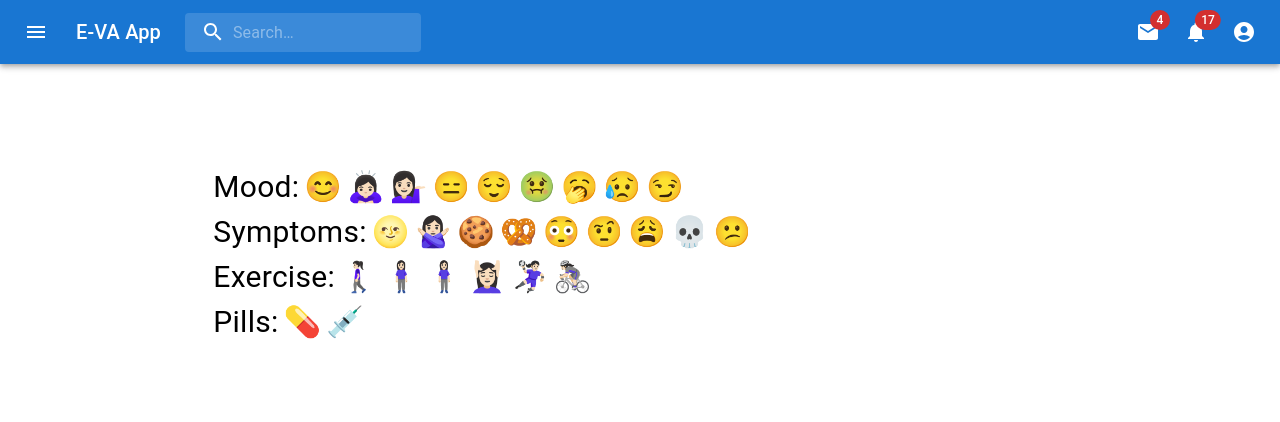
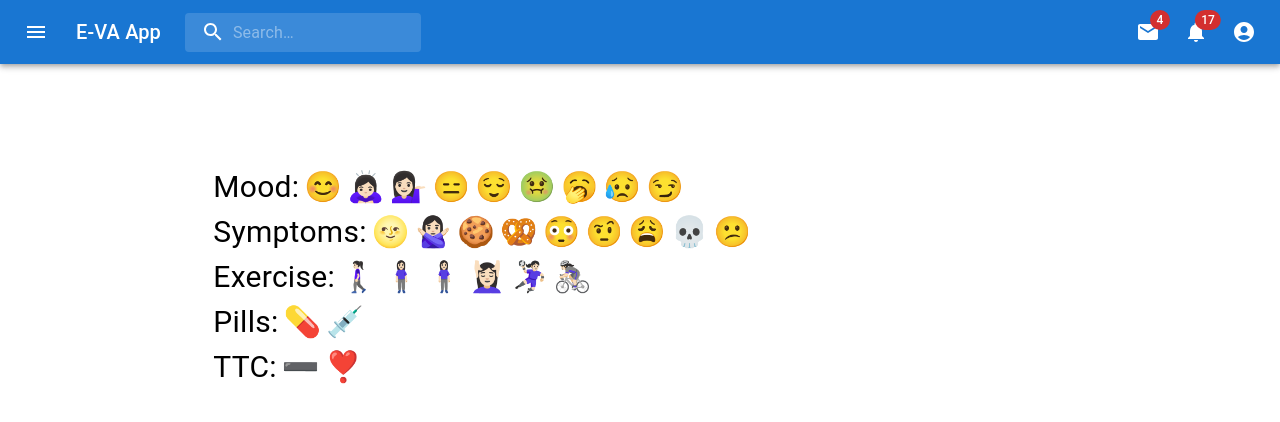
Before and after one commit to TechLabs-Berlin/st22-e-va, a React (Create React App) app in the folder EvaApp/: page /symptomtracker in a window 1280 px wide. Shown: the top 422 px of the page. Built offline with nearby package versions, Linux system fonts and the light colour scheme.

Commit message:
Added ttc file

```diff
--- a/EvaApp/src/Component/Ttc.js
+++ b/EvaApp/src/Component/Ttc.js
@@ -0,0 +1,51 @@
+import { useState } from "react";
+import Radio from "@mui/material/Radio";
+import RadioGroup from "@mui/material/RadioGroup";
+import FormControlLabel from "@mui/material/FormControlLabel";
+import FormControl from "@mui/material/FormControl";
+import { Typography } from "@mui/material";
+
+export default ({ handleSelection }) => {
+  const [selected, setSelected] = useState("");
+
+  const handler = (event) => {
+    handleSelection(event.target.value);
+    setSelected(event.target.value);
+  };
+
+  return (
+    <FormControl>
+      <RadioGroup
+        row
+        aria-labelledby="demo-row-radio-buttons-group-label"
+        name="row-radio-buttons-group"
+        onChange={handler}
+      >
+        <FormControlLabel
+          value="Ovulated today"
+          control={
+            <Radio
+              sx={{
+                display: "none",
+              }}
+            />
+          }
+          label={
+            <Typography fontSize={30}>
+              {selected === "Ovulated today" ? " ➕ " : " ➖ "}
+            </Typography>
+          }
+        />
+        <FormControlLabel
+          value="Intimate today"
+          control={<Radio sx={{ display: "none" }} />}
+          label={
+            <Typography fontSize={30}>
+              {selected === "Intimate today" ? " 💞 " : " ❣️ "}
+            </Typography>
+          }
+        />
+      </RadioGroup>
+    </FormControl>
+  );
+};
--- a/EvaApp/src/Pages/SymptomTracker.js
+++ b/EvaApp/src/Pages/SymptomTracker.js
@@ -5,12 +5,15 @@ import { useState } from "react";
 import Symptoms from "../Component/Symptoms";
 import Exercise from "../Component/Exercise";
 import Pills from "../Component/Pills";
+import Ttc from "../Component/Ttc";
 
 const SymptomTracker = () => {
   const [selections, setSelections] = useState({
     Mood: "",
     Symptoms: "",
     Exercise: "",
+    Pills: "",
+    Ttc: "",
   });
 
   const handleMoodSelection = (mood) => {
@@ -37,6 +40,12 @@ const SymptomTracker = () => {
       pills: pills,
     });
   };
+  const handleTtcSelection = (ttc) => {
+    setSelections({
+      ...selections,
+      ttc: ttc,
+    });
+  };
   return (
     <Stack>
       <Stack direction="row" spacing={2}>
@@ -55,6 +64,10 @@ const SymptomTracker = () => {
         <Typography fontSize={30}>Pills:{selections.Pills}</Typography>
         <Pills handleSelection={handlePillsSelection} />
       </Stack>
+      <Stack direction="row" spacing={2}>
+        <Typography fontSize={30}>TTC:{selections.Ttc}</Typography>
+        <Ttc handleSelection={handleTtcSelection} />
+      </Stack>
     </Stack>
   );
 };
```
Also changed, not shown: EvaApp/src/Component/FlowType.js (added).
